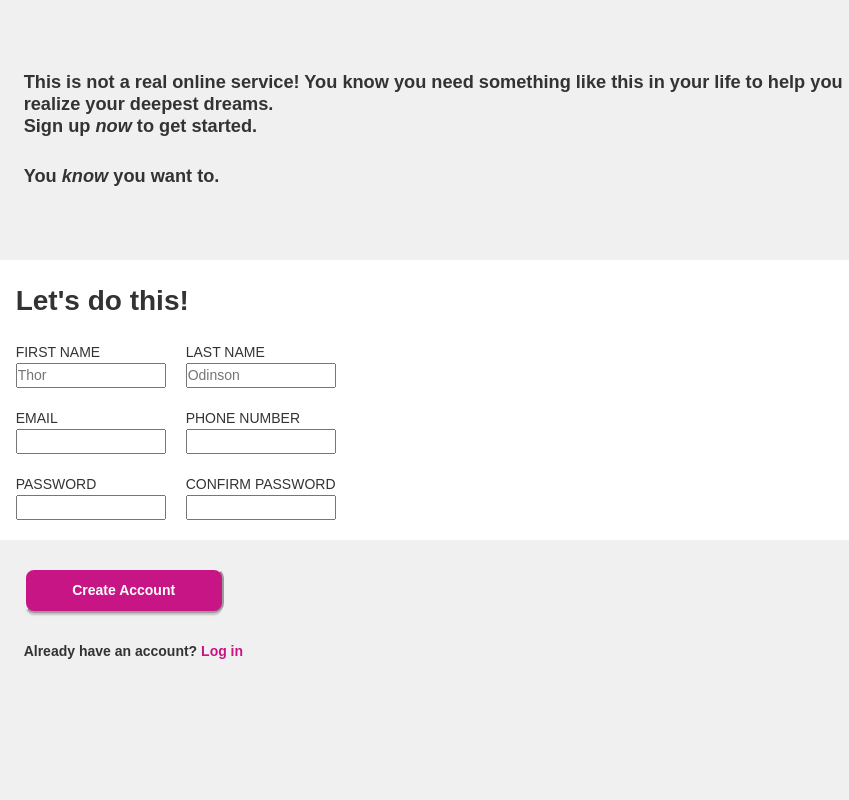
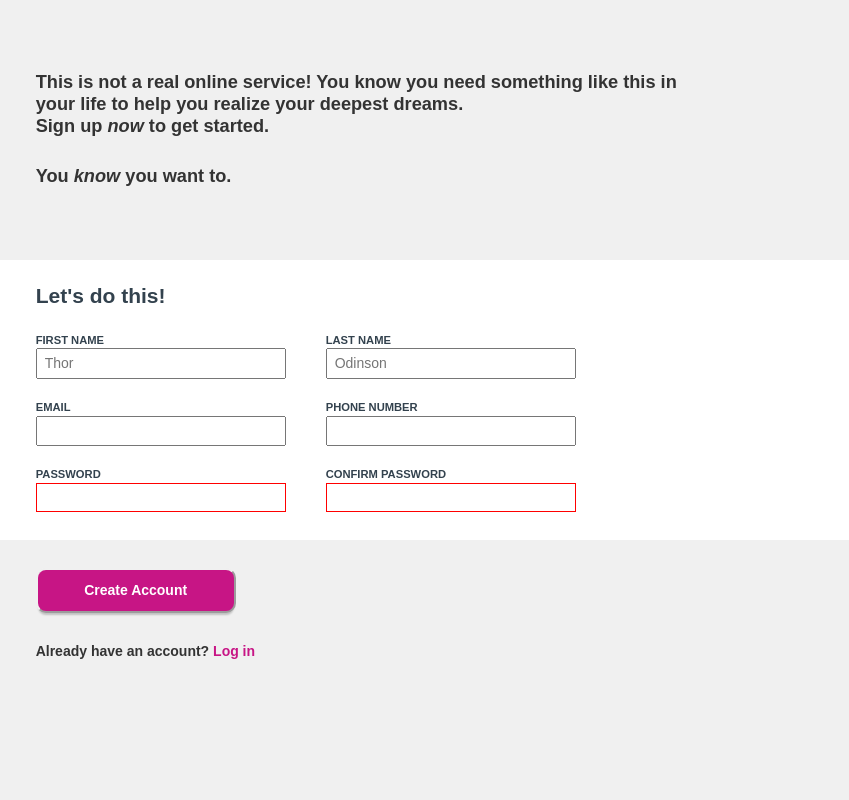
Before and after one commit to LiamJPOS/odin-sign-up-form, a plain HTML site: page index.html in a window 1280 px wide. Shown: the full height of the page, 431-1280 px from the left. Drawn offline with Linux system fonts and the light colour scheme; files whose address does not match are found by name.

Commit message:
Style form fields

```diff
--- a/index.html
+++ b/index.html
@@ -5,6 +5,7 @@
     <meta name="viewport" content="width=device-width, initial-scale=1.0">
     <title>Document</title>
     <link rel="stylesheet" href="style.css">
+    <script src="script.js" defer></script>
 </head>
 <body>
     <div class="container">
@@ -30,27 +31,27 @@
                 <h1 class="form-header">Let's do this!</h1>
                 <form id="sign-up-form" action="#" method="post">
                     <div class="form-row">
-                        <label for="first_name"> FIRST NAME
-                            <input type="text" id="first_name" name="first_name" placeholder="Thor" required>
+                        <label for="first-name"> FIRST NAME
+                            <input type="text" id="first-name" name="first-name" placeholder="Thor" required>
                         </label>
-                        <label for="last_name"> LAST NAME
-                            <input type="text" id="last_name" name="last_name" placeholder="Odinson" required>
+                        <label for="last-name"> LAST NAME
+                            <input type="text" id="last-name" name="last-name" placeholder="Odinson" required>
                         </label>
                     </div>
                     <div class="form-row">
                         <label for="email"> EMAIL
                             <input type="email" id="email" name="email" required>
                         </label>
-                        <label for="phone_number"> PHONE NUMBER
-                            <input type="text" id="phone_number" name="phone_number" inputmode="numeric">
+                        <label for="phone-number"> PHONE NUMBER
+                            <input type="text" id="phone-number" name="phone-number" inputmode="numeric">
                         </label>
                     </div>
                     <div class="form-row">
                         <label for="password"> PASSWORD
                             <input type="password" id="password" name="password" required>
                         </label>
-                        <label for="confirm_password"> CONFIRM PASSWORD
-                            <input type="password" id="confirm_password" name="confirm_password" required>
+                        <label for="confirm-password"> CONFIRM PASSWORD
+                            <input type="password" id="confirm-password" name="confirm-password" required>
                         </label>
                     </div>
                 </form>
--- a/script.js
+++ b/script.js
@@ -0,0 +1,2 @@
+const passwordField = document.getElementById("password");
+const confirmPasswordField = document.getElementById("confirm-password")
--- a/style.css
+++ b/style.css
@@ -33,6 +33,7 @@
     --primary-background-color:  #F0F0F0;
     --secondary-background-color: #fff;
     --content-text-color: #333333;
+    --form-text-color: #33424e;
     --accent-color: #C71585;
     font-size: 14px;
   }
@@ -139,7 +140,8 @@ h1, h2, h3, h4, h5, h6 {
 }
 
 .hero > * {
-  margin-left: 2rem;
+  margin-left: 40px;
+  max-inline-size: 66ch;
 }
 
 .hero-text-3 {
@@ -157,12 +159,13 @@ h1, h2, h3, h4, h5, h6 {
 }
 
 .submit-container > * {
-  margin-left: 2rem;
+  margin-left: 40px;
   font-weight: bold;
 }
 
 .submit-btn {
-  margin: 2rem;
+  margin-top: 2rem;
+  margin-bottom: 2rem;
   color: var(--branding-text-color);
   background-color: var(--accent-color);
   padding: 10px;
@@ -192,20 +195,46 @@ button {
   display: flex;
   flex-direction: column;
   justify-content: flex-start;
-  margin-left: 20px;
+  margin-left: 40px;
   margin-top: 20px;
+  color: var(--form-text-color);
 }
 
 .form-header {
   margin-bottom: 20px;
+  font-size: 1.5rem;
 }
 
 .form-row {
   margin-bottom: 20px;
   display: flex;
-  gap: 20px;
+  gap: 40px;
 }
 
 input, label {
   display: block;
 }
+
+label {
+  font-size: 0.8rem;
+  font-weight: bold;
+}
+
+input {
+  font-size: 1rem;
+  font-weight: normal;
+  width: 250px;
+  padding: 0.2rem;
+  padding-left: 0.5rem;
+}
+
+input:focus {
+  outline: none !important;
+  border: 1px solid blue;
+  box-shadow: 0 0 10px #719ECE;
+}
+
+input[type="password"] {
+  outline: none !important;
+  border: 1px solid red;
+}
```
